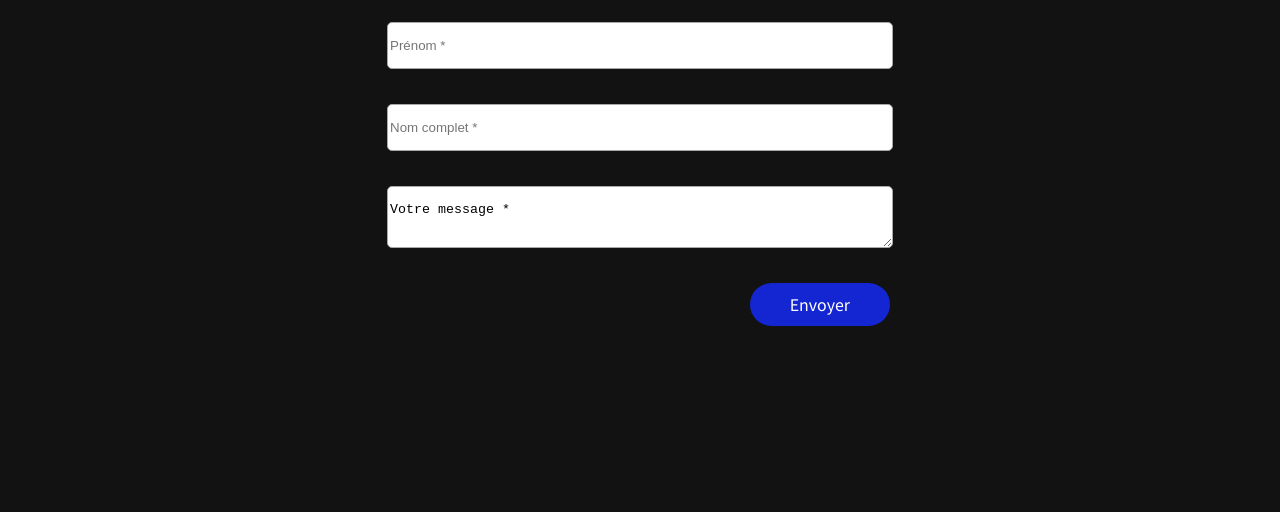
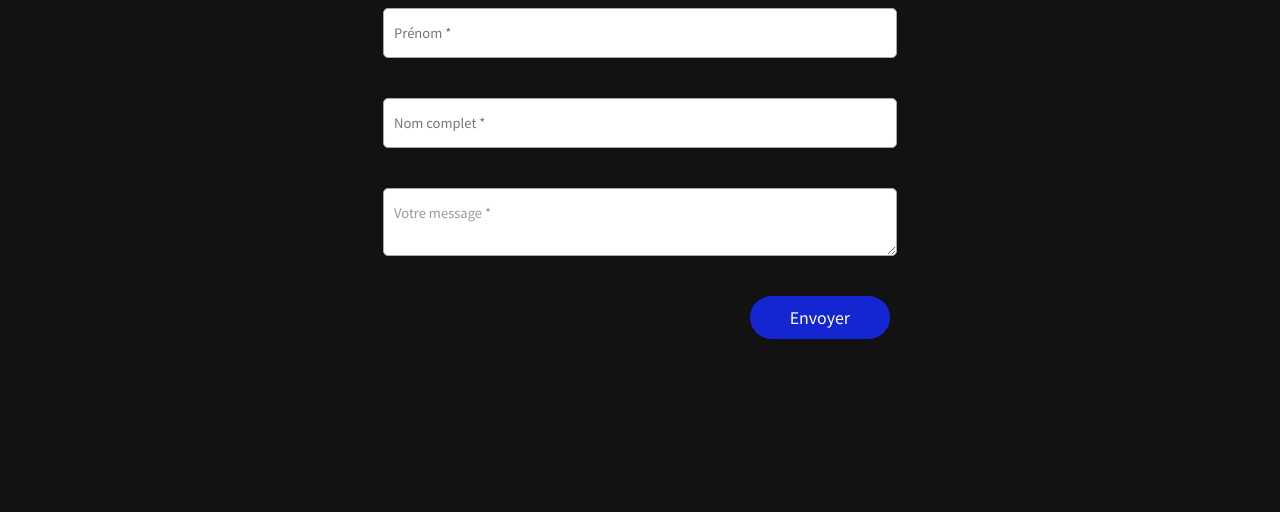
Before and after one commit to LPWD-Montbeliard-Team38/Exercice_Spotify_ABEM, a plain HTML site: page contact.html in a window 1280 px wide. Shown: the part 288-800 px from the top of the page. Drawn offline with nearby package versions, Linux system fonts and the light colour scheme; files that its build step writes are made by us from their sources.

Commit message:
Update _form.scss

```diff
--- a/src/scss/atomes/_form.scss
+++ b/src/scss/atomes/_form.scss
@@ -3,7 +3,10 @@
 border-radius: 5px;
 padding-bottom: 15px;
 padding-top: 15px;
+padding-left: 10px;
 width: 100%;
-margin-bottom: 7%;
-
+margin-bottom: 8%;
+font-size: calc(12px + 0.2vw);
+font-family: $text-font-family;
+ color: $gray2;;
 }
```
